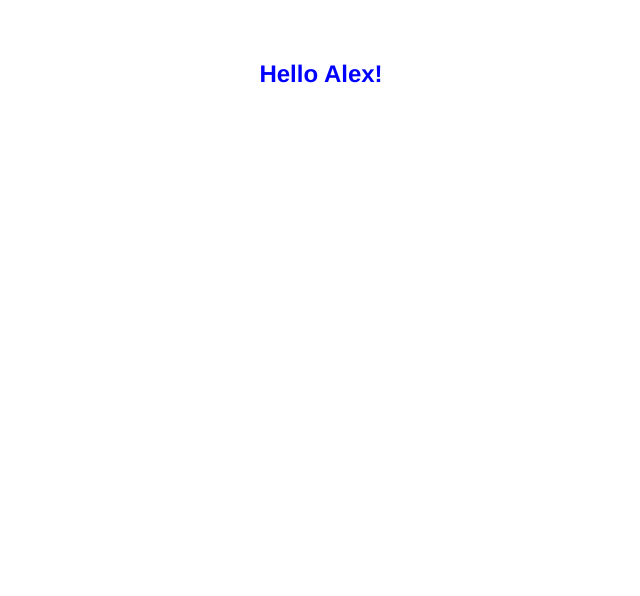
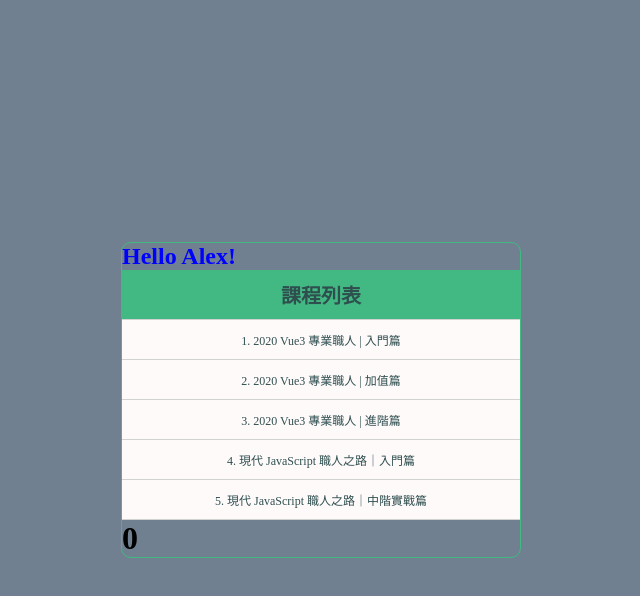
Before and after one commit to k8cchaha/0328-vue-props, a Vue app: page / in a window 1280 px wide. Shown: the top 596 px of the page, without its empty margins (319-959 px from the left). Built offline with nearby package versions, Linux system fonts and the light colour scheme.

Commit message:
add emit

```diff
--- a/src/App.vue
+++ b/src/App.vue
@@ -1,29 +1,61 @@
 <template>
   <PropsTest :msg="data" />
+  <TitleBar :handListShow="HandListShow" />
+  <ListItem :isOpen="isOpen" />
+  <EmitTest @hihi="handleCallBack" />
 </template>
 
 <script>
 import PropsTest from "@/components/PropsTest.vue";
+import TitleBar from "@/components/TitleBar.vue";
+import ListItem from "@/components/ListItem.vue";
+import EmitTest from "@/components/EmitTest.vue";
+
 import { ref } from "@vue/reactivity";
 export default {
   name: "App",
   components: {
     PropsTest,
+    TitleBar,
+    ListItem,
+    EmitTest,
   },
   setup() {
     const data = ref("Hello Alex!");
-    return { data };
+    const isOpen = ref(true);
+
+    const HandListShow = () => {
+      isOpen.value = !isOpen.value;
+    };
+
+    const handleCallBack = (num) => {
+      console.log("CallBack:", num);
+    };
+
+    return { data, isOpen, HandListShow, handleCallBack };
   },
 };
 </script>
 
-<style lang="scss">
+<style>
+* {
+  padding: 0;
+  margin: 0;
+  box-sizing: border-box;
+}
+html,
+body {
+  display: flex;
+  justify-content: center;
+  align-items: center;
+  width: 100%;
+  height: 100%;
+  background-color: slategray;
+}
 #app {
-  font-family: Avenir, Helvetica, Arial, sans-serif;
-  -webkit-font-smoothing: antialiased;
-  -moz-osx-font-smoothing: grayscale;
-  text-align: center;
-  color: #2c3e50;
-  margin-top: 60px;
+  width: 400px;
+  overflow: hidden;
+  border: 1px solid #42b983;
+  border-radius: 10px;
 }
 </style>
--- /dev/null
+++ b/src/components/EmitTest.vue
@@ -0,0 +1,27 @@
+<template>
+  <h1>{{ num }}</h1>
+</template>
+
+<script>
+import { ref } from "@vue/reactivity";
+import { onMounted } from "vue";
+export default {
+  props: {},
+  emits: {
+    hihi: (num) => {
+      return num.value === 0;
+    },
+  },
+  setup(props, { emit }) {
+    const num = ref(0);
+
+    onMounted(() => {
+      emit("hihi", num);
+    });
+
+    return { num };
+  },
+};
+</script>
+
+<style></style>
--- /dev/null
+++ b/src/components/ListItem.vue
@@ -0,0 +1,52 @@
+<template>
+  <ul :class="['box', { open: props.isOpen }]">
+    <li v-for="(list, idx) in listArr" :key="list.name">
+      {{ idx + 1 }}. {{ list.name }}
+    </li>
+  </ul>
+</template>
+
+<script>
+import { reactive } from "@vue/reactivity";
+export default {
+  props: {
+    isOpen: {
+      type: Boolean,
+      default: true,
+    },
+  },
+  setup(props) {
+    const listArr = reactive([
+      { name: "2020 Vue3 專業職人 | 入門篇" },
+      { name: "2020 Vue3 專業職人 | 加值篇" },
+      { name: "2020 Vue3 專業職人 | 進階篇" },
+      { name: "現代 JavaScript 職人之路｜入門篇" },
+      { name: "現代 JavaScript 職人之路｜中階實戰篇" },
+    ]);
+    return { listArr, props };
+  },
+};
+</script>
+
+<style scoped>
+.box {
+  display: block;
+  width: 100%;
+  height: 0;
+  background-color: snow;
+  transition: height 0.4s;
+}
+.box.open {
+  height: 200px;
+}
+.box > li {
+  display: flex;
+  justify-content: center;
+  align-items: center;
+  width: 100%;
+  height: 40px;
+  border-bottom: 1px solid #d2d2d2;
+  font-size: 12px;
+  color: darkslategray;
+}
+</style>
--- a/src/components/PropsTest.vue
+++ b/src/components/PropsTest.vue
@@ -4,7 +4,12 @@
 
 <script>
 export default {
-  props: ["msg"],
+  props: {
+    msg: {
+      type: String,
+      default: "Hello Hello World",
+    },
+  },
   setup(props) {
     return { props };
   },
--- /dev/null
+++ b/src/components/TitleBar.vue
@@ -0,0 +1,33 @@
+<template>
+  <a @click="props.handListShow" class="title">課程列表</a>
+</template>
+
+<script>
+export default {
+  props: {
+    handListShow: {
+      type: Function,
+      default: () => {},
+    },
+  },
+  setup(props) {
+    return { props };
+  },
+};
+</script>
+
+<style scoped>
+.title {
+  cursor: pointer;
+  display: flex;
+  justify-content: center;
+  align-items: center;
+  width: 100%;
+  height: 50px;
+  background-color: #42b983;
+  font-weight: bold;
+  color: darkslategray;
+  font-size: 20px;
+  border-bottom: 1px solid #d2d2d2;
+}
+</style>
```
